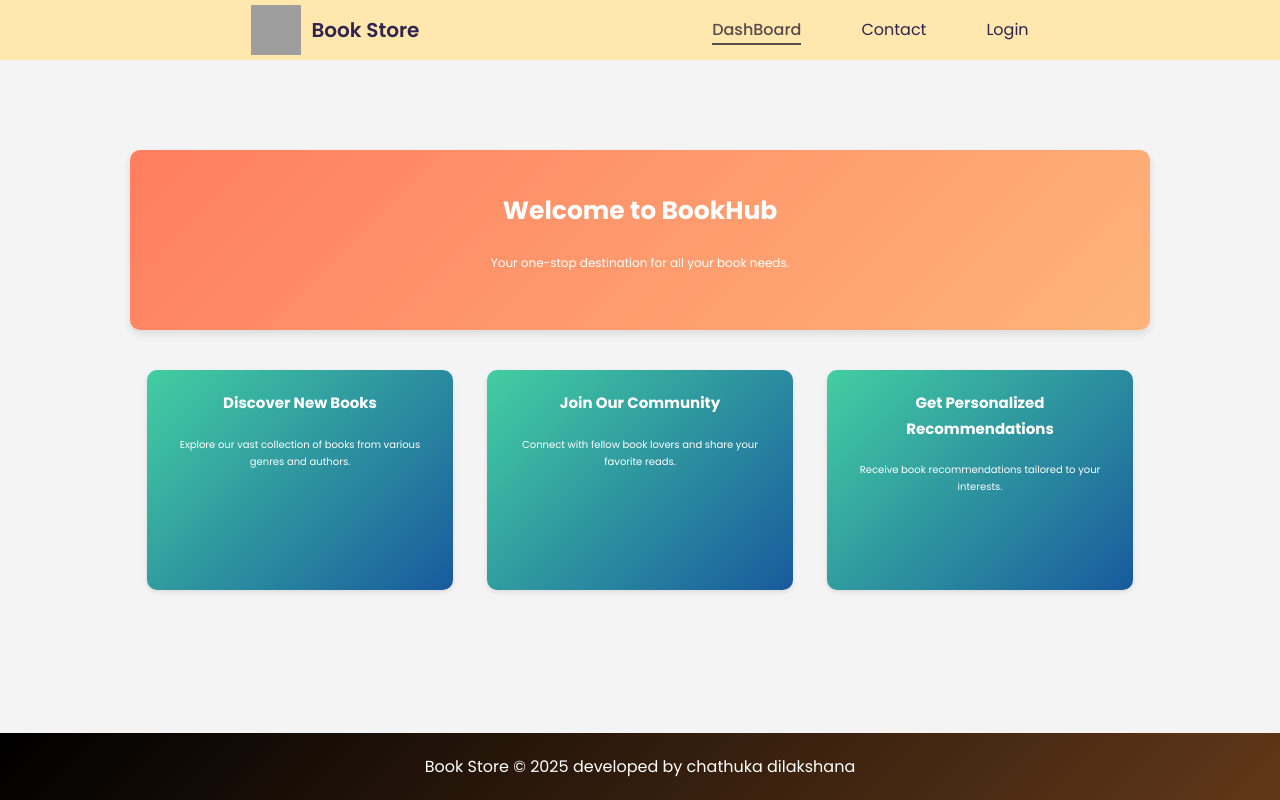
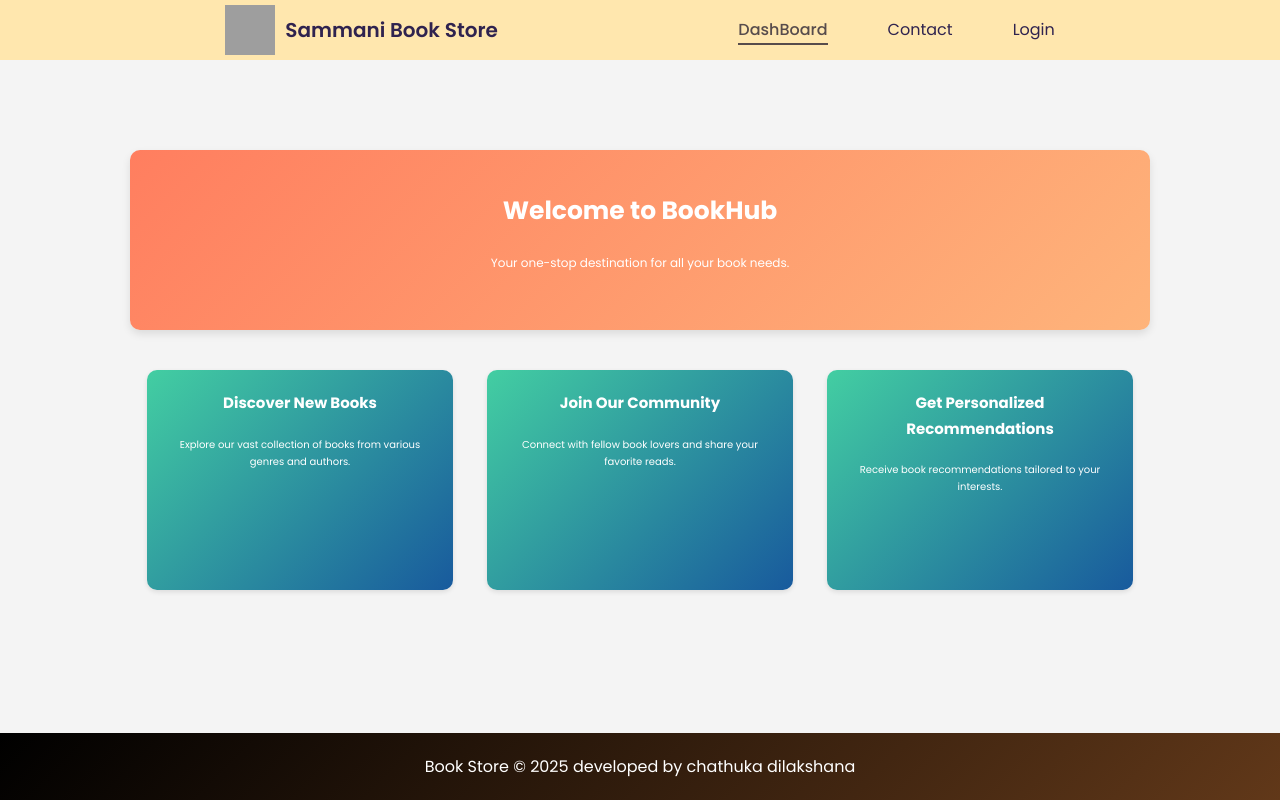
Before and after one commit to IT22091352/Google_book_API_Application, a React (Create React App) app in the folder frontend/: page / in a window 1280 px wide. Built offline with nearby package versions, Linux system fonts and the light colour scheme; grey boxes are pictures that could not be loaded.

Commit message:
feat: update navbar title to 'Sammani Book Store' in NavbarBefore and NavbarAfter components

```diff
--- a/frontend/src/Components/Navbar/NavbarAfter.js
+++ b/frontend/src/Components/Navbar/NavbarAfter.js
@@ -16,7 +16,7 @@ const NavbarAfter = () => {
       <div className="container">
         <div className="logo" style={{ display: 'flex', alignItems: 'center' }}>
           <img src={Brand} alt="Brand Logo" style={{ width: '50px', height: '50px' }} />
-          <h2>Book Store</h2>
+          <h2>Sammani Book Store</h2>
         </div>
         <div className="menu-icon" onClick={handleShowNavbar}>
           <img src={menu} alt="Menu Icon" style={{ width: '30px', height: '30px' }} />
--- a/frontend/src/Components/Navbar/NavbarBefore.js
+++ b/frontend/src/Components/Navbar/NavbarBefore.js
@@ -16,7 +16,7 @@ const Navbar = () => {
       <div className="container">
         <div className="logo" style={{ display: 'flex', alignItems: 'center' }}>
           <img src={Brand} alt="Brand Logo" style={{ width: '50px', height: '50px' }} />
-          <h2>Book Store</h2>
+          <h2>Sammani Book Store</h2>
         </div>
         <div className="menu-icon" onClick={handleShowNavbar}>
           <img src={menu} alt="Menu Icon" style={{ width: '30px', height: '30px' }} />
```
